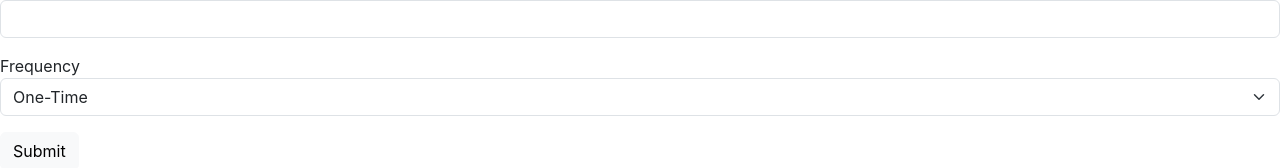
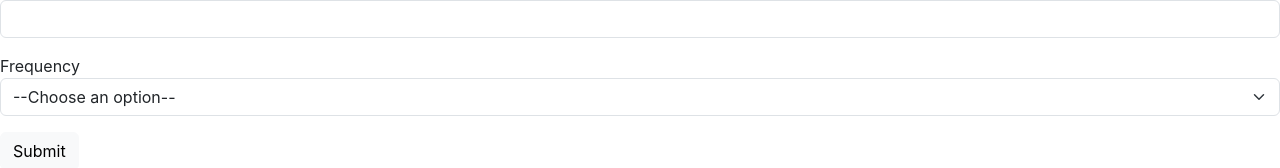
Before and after one commit to javar10/Honey-Do-List_React, a React (Create React App) app: page / in a window 1280 px wide. Shown: the part 275-443 px from the top of the page. Built offline with nearby package versions, Linux system fonts and the light colour scheme.

Commit message:
updated New Task Form UI

```diff
--- a/src/components/NewTaskForm.js
+++ b/src/components/NewTaskForm.js
@@ -1,7 +1,8 @@
 import {useState} from "react";
 
 function NewTaskForm({taskList, setTaskList}) {
-    const [formData, setFormData] = useState({task: "", frequency: ""});
+    const initialFormData = {task: "", frequency: ""};
+    const [formData, setFormData] = useState(initialFormData);
 
     const handleChange = (event) => {
         const { name, value } = event.target;
@@ -11,6 +12,7 @@ function NewTaskForm({taskList, setTaskList}) {
     function handleSubmit(event) {
         event.preventDefault();
         setTaskList([...taskList, formData.task]);
+        setFormData(initialFormData);
     }
 
     return (
@@ -23,6 +25,7 @@ function NewTaskForm({taskList, setTaskList}) {
                 <div className="mb-3">
                     <label htmlFor="newTaskFrequency" className="form-lable">Frequency</label>
                     <select name="frequency" className="form-select" aria-label="Default select example" id="newTaskFrequency" value={formData.frequency} onChange={handleChange}>
+                        <option value="" disabled>--Choose an option--</option>
                         <option value="One-Time">One-Time</option>
                         <option value="Daily">Daily</option>
                         <option value="Weekly">Weekly</option>
```
